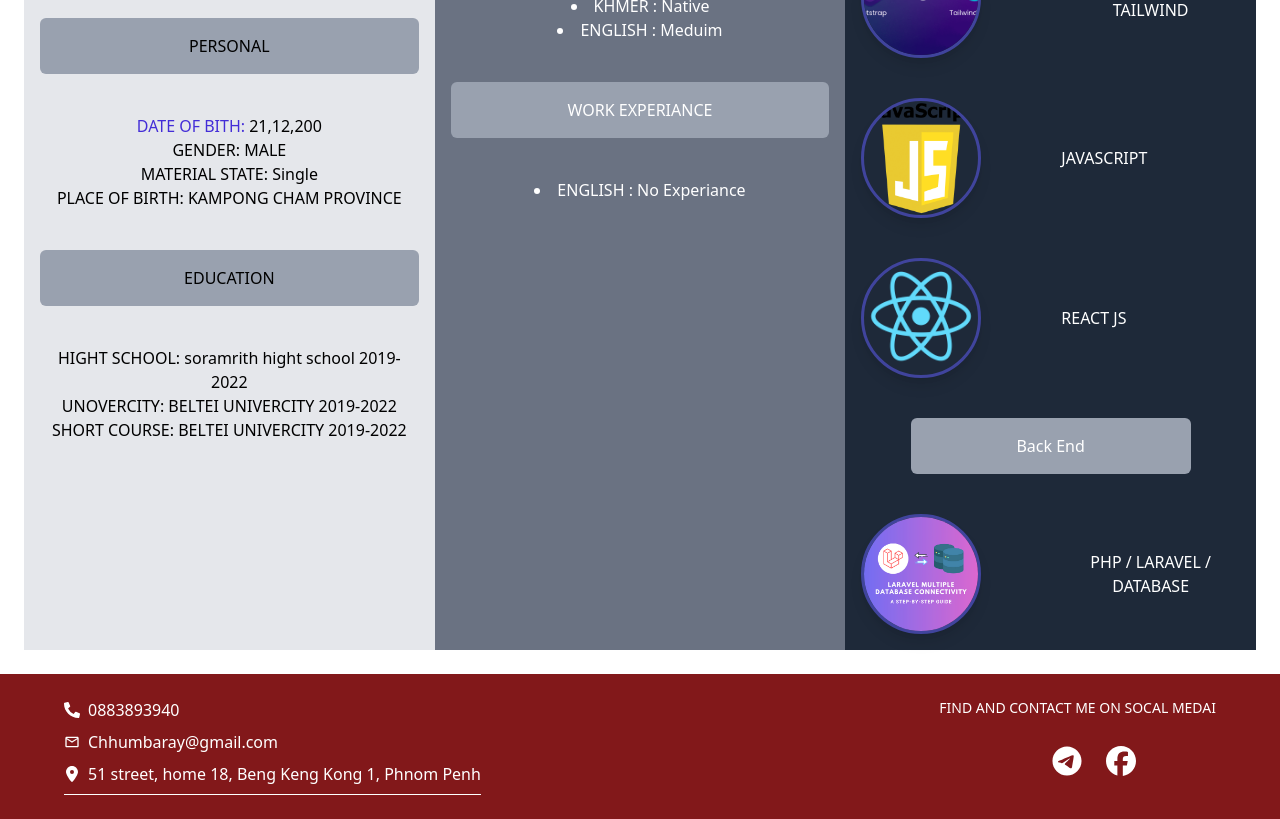
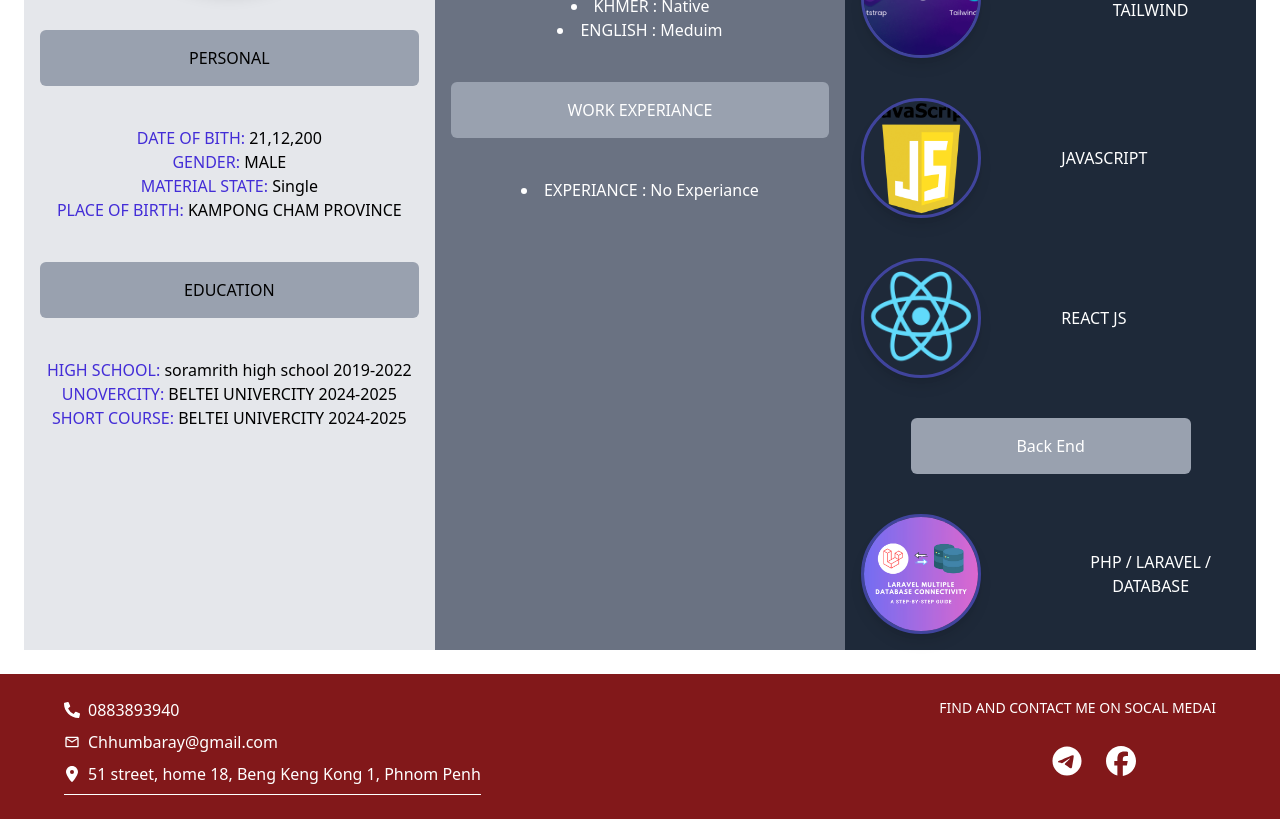
Before and after one commit to soklimhoun/cvpersonal, a React (Vite) app: page / in a window 1280 px wide. Shown: the part 1040-1859 px from the top of the page. Built offline with nearby package versions, Linux system fonts and the light colour scheme.

Commit message:
Initial commit

```diff
--- a/src/components/Home.jsx
+++ b/src/components/Home.jsx
@@ -46,14 +46,14 @@ function Home() {
     />
     <h1 className="mt-10 bg-gray-400 w-full p-4 rounded-md mb-10 ">PERSONAL </h1>
     <p><span className="text-indigo-700">DATE OF BITH: </span>21,12,200</p>
-    <p><span>GENDER: </span>MALE</p>
-    <p><span>MATERIAL STATE: </span>Single</p>
-    <p><span>PLACE OF BIRTH: </span> KAMPONG CHAM PROVINCE</p>
+    <p><span className="text-indigo-700">GENDER: </span>MALE</p>
+    <p><span className="text-indigo-700" >MATERIAL STATE: </span>Single</p>
+    <p><span className="text-indigo-700">PLACE OF BIRTH: </span> KAMPONG CHAM PROVINCE</p>
 
       <h1 className="mt-10 bg-gray-400 w-full p-4 rounded-md mb-10 ">EDUCATION </h1>
-      <p><span>HIGHT SCHOOL:</span> soramrith hight school <span>2019-2022</span> </p>
-      <p><span>UNOVERCITY:</span> BELTEI UNIVERCITY <span>2019-2022</span> </p>
-      <p><span>SHORT COURSE:</span> BELTEI UNIVERCITY <span>2019-2022</span> </p>
+      <p><span className="text-indigo-700">HIGH SCHOOL:</span> soramrith high school <span>2019-2022</span> </p>
+      <p><span className="text-indigo-700">UNOVERCITY:</span> BELTEI UNIVERCITY <span>2024-2025</span> </p>
+      <p><span className="text-indigo-700">SHORT COURSE:</span> BELTEI UNIVERCITY <span>2024-2025</span> </p>
   </div>
   <div className="bg-gray-500 w-full sm:w-1/3 p-4 text-center text-white">
   <h1 className="mt-10 bg-gray-400 w-full p-4 rounded-md mb-10 ">TRAINNING COURSES </h1>
@@ -69,7 +69,7 @@ function Home() {
   <li><span>ENGLISH : </span>Meduim</li>
 
  <h1 className="mt-10 bg-gray-400 w-full p-4 rounded-md mb-10 ">WORK EXPERIANCE  </h1>
- <li><span>ENGLISH : </span>No Experiance</li>
+ <li><span> EXPERIANCE : </span>No Experiance</li>
 </div>
   <div className="bg-gray-800 w-full sm:w-1/3 p-4 text-white text-center">
  <h1 className="mt-10 bg-gray-400 w-full p-4 rounded-md mb-20 ">SKILLS </h1>
```
